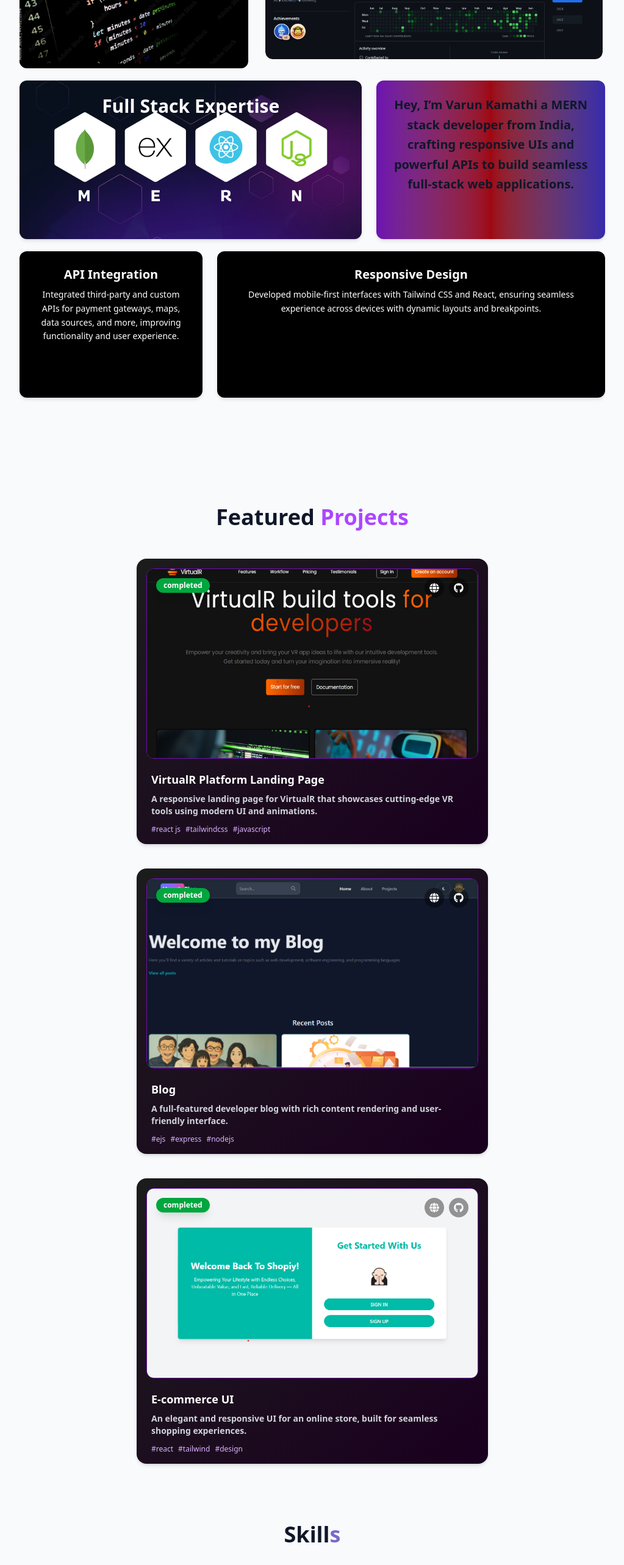
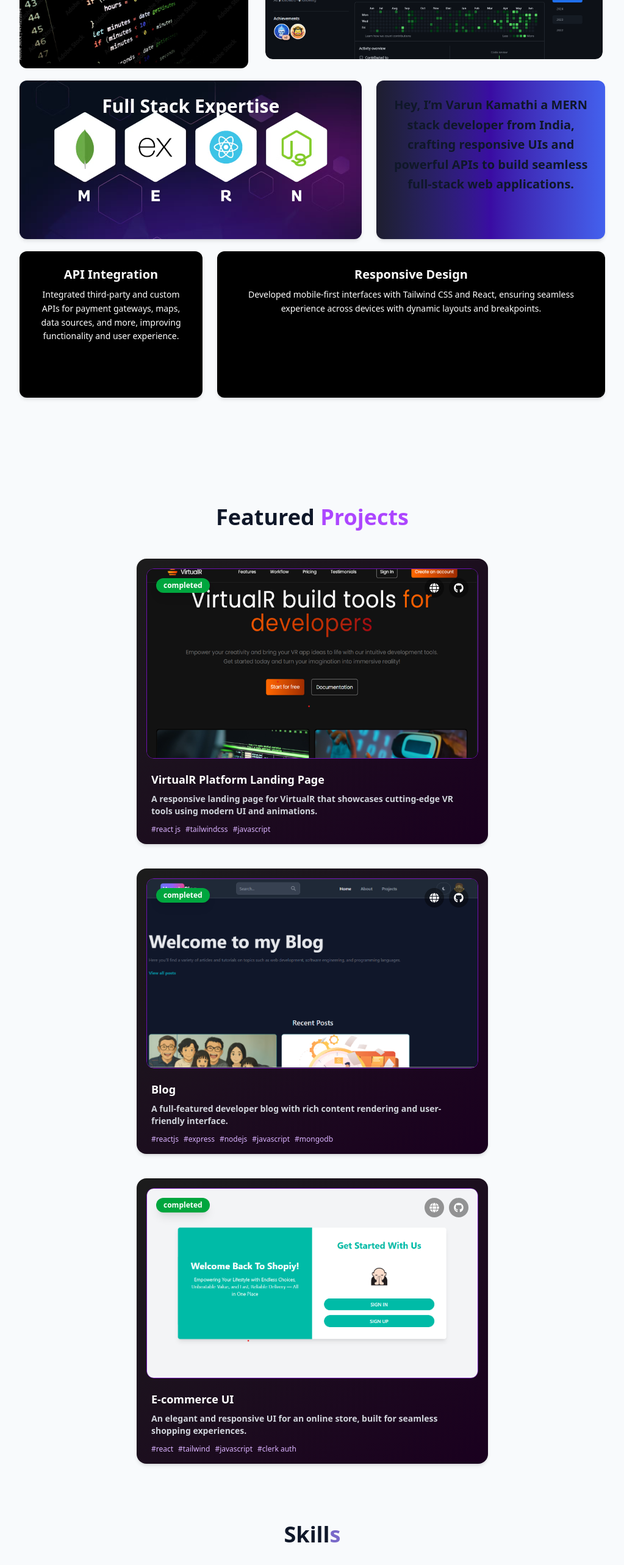
Before and after one commit to varunkamathi/Portfolio, a React (Vite) app: page / in a window 1280 px wide. Shown: the part 1180-3746 px from the top of the page at 61% size, without its empty margins (128-1151 px from the left). Built offline with nearby package versions, Linux system fonts and the light colour scheme.

Commit message:
update project section

```diff
--- a/src/components/AboutSection.jsx
+++ b/src/components/AboutSection.jsx
@@ -70,7 +70,7 @@ const AboutSection = () => {
 
 
           <div
-            className="md:basis-[40%] w-full bg-black backdrop-blur-sm p-6 rounded-xl shadow-md bg-gradient-to-r from-purple-800 via-red-800 to-indigo-800"
+            className="md:basis-[40%] w-full bg-black backdrop-blur-sm p-6 rounded-xl shadow-md bg-gradient-to-r from-[#1e1e2f] via-[#3a0ca3] to-[#4361ee]"
             data-aos="fade-left"
           >
 
--- a/src/components/ProjectSection.jsx
+++ b/src/components/ProjectSection.jsx
@@ -17,7 +17,7 @@ const projects = [
     title: "Blog",
     image: Project3,
     link: "https://varunsblog.onrender.com/",
-    tags: ["#ejs", "#express", "#nodejs"],
+    tags: ["#reactjs", "#express", "#nodejs", "#javascript","#mongodb"],
     description: "A full-featured developer blog with rich content rendering and user-friendly interface.",
     status: "completed"
   },
@@ -25,7 +25,7 @@ const projects = [
     title: "E-commerce UI",
     image: Project2,
     link: "https://e-commerce-seven-jade-70.vercel.app/",
-    tags: ["#react", "#tailwind", "#design"],
+    tags: ["#react", "#tailwind", "#javascript","#clerk auth"],
     description: "An elegant and responsive UI for an online store, built for seamless shopping experiences.",
     status: "completed"
   }
```
